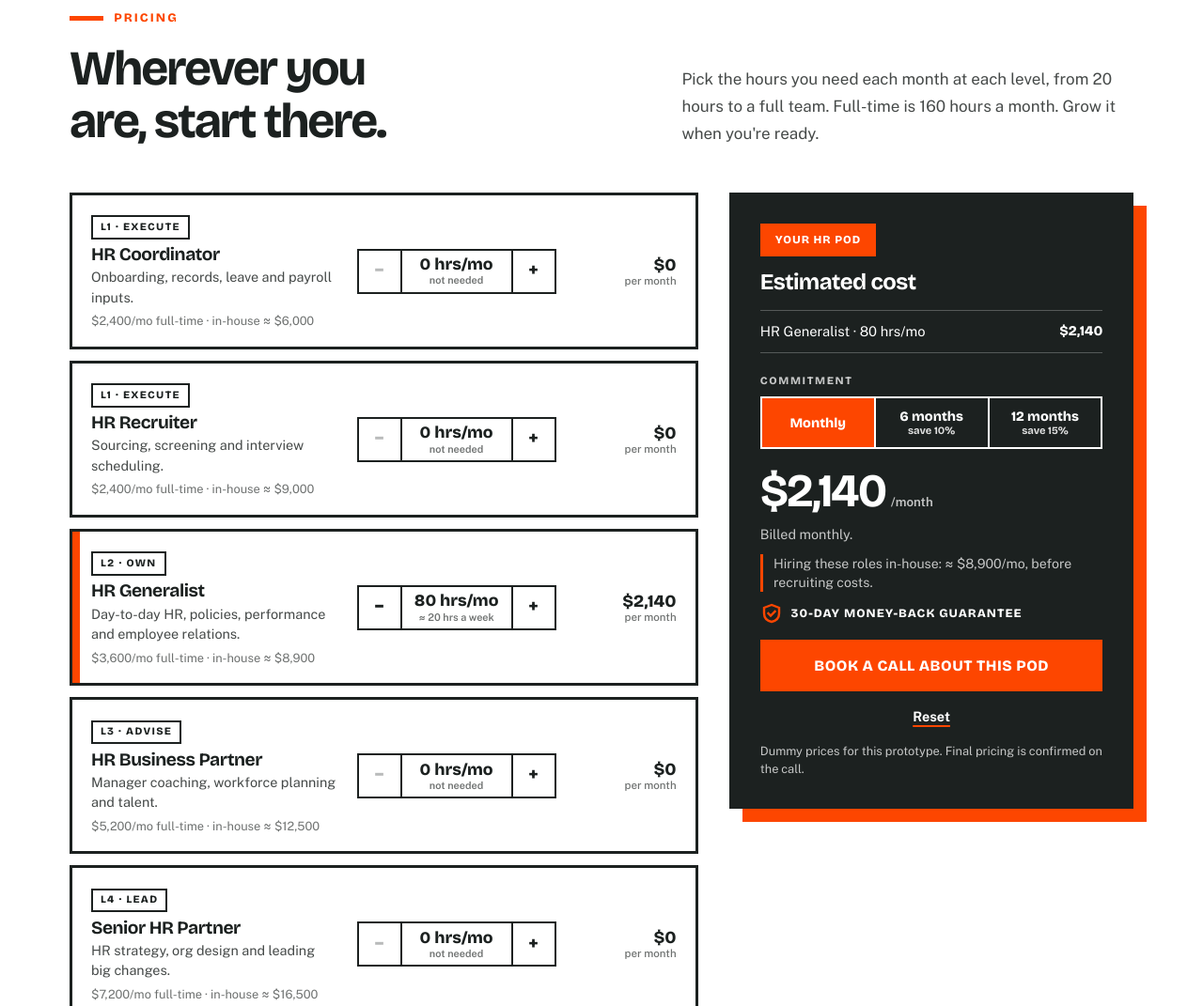
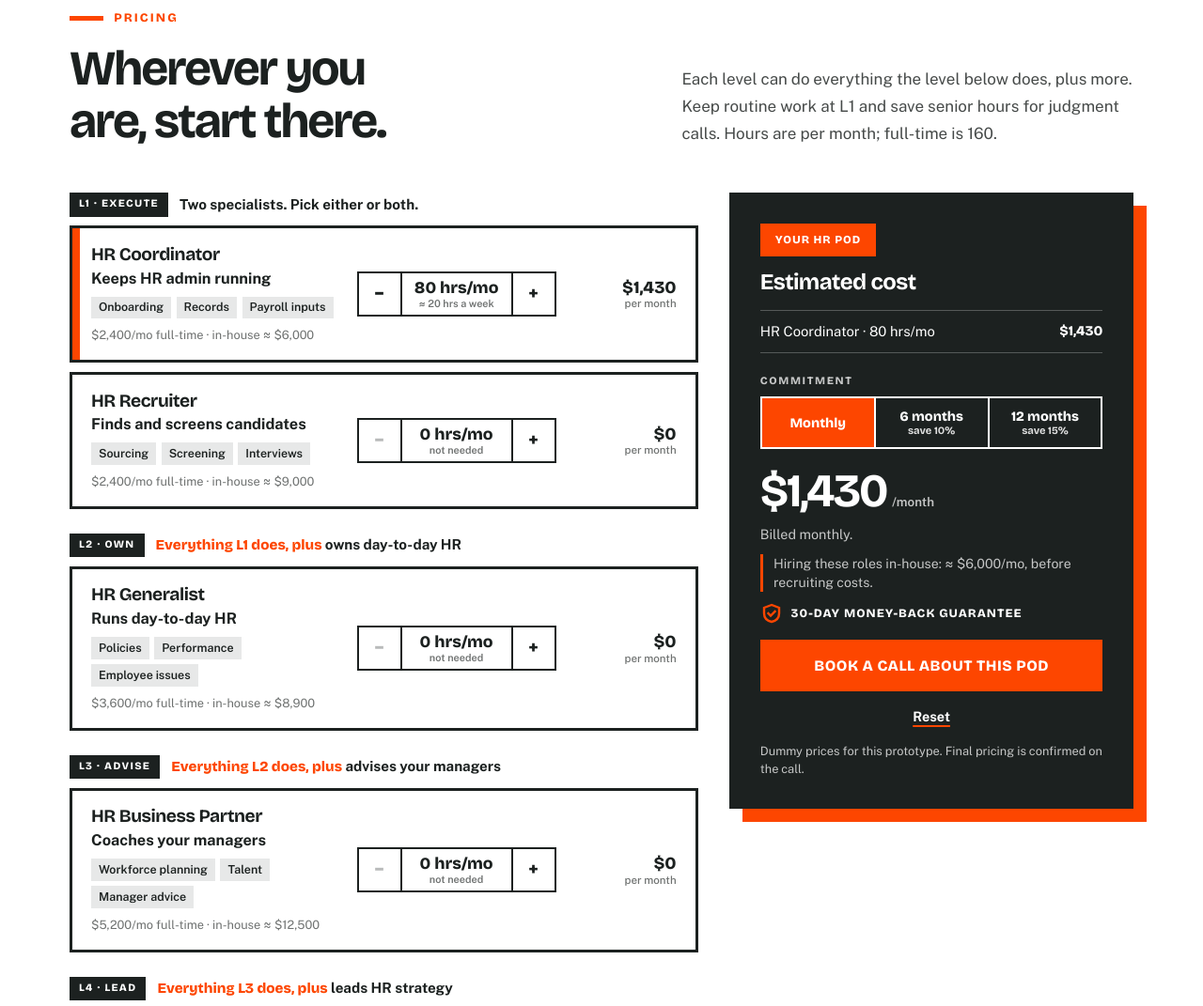
Before and after one commit to sirajsalim/intact-services, a plain HTML site: page index.html in a window 1280 px wide. Shown: the part 1652-2723 px from the top of the page at 94% size. Drawn offline with nearby package versions, Linux system fonts and the light colour scheme.

Commit message:
Make calculator roles easier to read and show the level ladder
- Default the Pod to HR Coordinator instead of HR Generalist.
- Replace each role's grey description with a short bold line and
  three task tags.
- Group roles by level (L1-L4); each header says what that level adds
  on top of the one below. L1's two specialists sit side by side.

Co-Authored-By: Claude Opus 5.5 <noreply@anthropic.com>

```diff
--- a/assets/css/site.css
+++ b/assets/css/site.css
@@ -168,12 +168,21 @@ button { font: inherit; color: inherit; cursor: pointer; }
 
 /* ---------- Pod calculator ---------- */
 .pod { display: grid; grid-template-columns: minmax(0, 1.4fr) minmax(0, .9fr); gap: clamp(1.25rem, .5rem + 2vw, 2.5rem); align-items: start; }
-.pod-rows { display: grid; gap: .75rem; }
+.pod-rows { display: grid; gap: 1.6rem; }
+
+/* Level groups: L1 → L4, each saying what it adds on top of the level below. */
+.tier { display: grid; gap: .6rem; }
+.tier-head { display: flex; align-items: center; flex-wrap: wrap; gap: .4rem .75rem; }
+.level-ink { background: var(--k); border-color: var(--k); color: var(--w); }
+.tier-note { font-weight: 700; font-size: .95rem; line-height: 1.35; }
+.tier-plus { font-family: var(--ff-h); font-weight: 800; color: var(--o); }
 .pod-row { display: grid; grid-template-columns: minmax(0, 1fr) auto 6.75rem; align-items: center; gap: 1.25rem; border: 3px solid var(--k); padding: 1.1rem 1.25rem; transition: box-shadow .25s var(--ease); }
 .pod-row.is-on { box-shadow: inset 8px 0 0 var(--o); }
-.pod-info h3 { margin-top: .4rem; font-size: 1.2rem; }
-.pod-info p { margin-top: .15rem; font-size: .9rem; line-height: 1.5; color: var(--k-80); }
-.pod-info .pod-rate { margin-top: .3rem; font-size: .8rem; color: var(--k-60); }
+.pod-info h3 { font-size: 1.2rem; }
+.pod-tagline { margin-top: .2rem; font-size: 1.02rem; font-weight: 700; line-height: 1.35; color: var(--k); }
+.pod-tasks { display: flex; flex-wrap: wrap; gap: .35rem; margin: .55rem 0 0; padding: 0; list-style: none; }
+.pod-tasks li { padding: .15rem .5rem; background: var(--k-10); font-size: .78rem; font-weight: 600; line-height: 1.5; }
+.pod-info .pod-rate { margin-top: .55rem; font-size: .8rem; line-height: 1.4; color: var(--k-60); }
 .stepper { display: flex; align-items: stretch; border: 2px solid var(--k); }
 .stepper button { width: 2.75rem; background: var(--w); border: 0; font-family: var(--ff-h); font-weight: 800; font-size: 1.3rem; line-height: 1; transition: background .2s, color .2s; }
 .stepper button:hover:not(:disabled) { background: var(--k); color: var(--w); }
--- a/assets/js/site.js
+++ b/assets/js/site.js
@@ -8,19 +8,29 @@
      ------------------------------------------------------------------ */
 
   // Hours and prices are both per MONTH. Full-time = 160 hrs a month (40 hrs a week × 4 weeks).
-  // `monthly` below is the price of one full-time person; fewer hours are charged pro rata.
+  // `monthly` below is the price of one full-time person; part-time blocks follow PART_TIME_CURVE.
   const FULL_TIME = 160;
   const WEEKS_PER_MONTH = 4;
+  // tagline + tasks: what the role does, in a few words (shown in bold and as tags in the calculator).
   // monthly: example price for one full-time person (see PRICING.md for the research behind it).
   // inHouse: what a U.S. company pays to employ the same role full-time, fully loaded
   //          (median salary ÷ 0.70 wage share, BLS ECEC). Sources in PRICING.md.
   const ROLES = {
-    coordinator: { name: 'HR Coordinator', level: 'L1 · Execute', does: 'Onboarding, records, leave and payroll inputs.', monthly: 2400, inHouse: 6000 },
-    recruiter:   { name: 'HR Recruiter', level: 'L1 · Execute', does: 'Sourcing, screening and interview scheduling.', monthly: 2400, inHouse: 9000 },
-    generalist:  { name: 'HR Generalist', level: 'L2 · Own', does: 'Day-to-day HR, policies, performance and employee relations.', monthly: 3600, inHouse: 8900 },
-    partner:     { name: 'HR Business Partner', level: 'L3 · Advise', does: 'Manager coaching, workforce planning and talent.', monthly: 5200, inHouse: 12500 },
-    senior:      { name: 'Senior HR Partner', level: 'L4 · Lead', does: 'HR strategy, org design and leading big changes.', monthly: 7200, inHouse: 16500 },
+    coordinator: { name: 'HR Coordinator', level: 'L1 · Execute', tagline: 'Keeps HR admin running', tasks: ['Onboarding', 'Records', 'Payroll inputs'], monthly: 2400, inHouse: 6000 },
+    recruiter:   { name: 'HR Recruiter', level: 'L1 · Execute', tagline: 'Finds and screens candidates', tasks: ['Sourcing', 'Screening', 'Interviews'], monthly: 2400, inHouse: 9000 },
+    generalist:  { name: 'HR Generalist', level: 'L2 · Own', tagline: 'Runs day-to-day HR', tasks: ['Policies', 'Performance', 'Employee issues'], monthly: 3600, inHouse: 8900 },
+    partner:     { name: 'HR Business Partner', level: 'L3 · Advise', tagline: 'Coaches your managers', tasks: ['Workforce planning', 'Talent', 'Manager advice'], monthly: 5200, inHouse: 12500 },
+    senior:      { name: 'Senior HR Partner', level: 'L4 · Lead', tagline: 'Leads HR strategy and big changes', tasks: ['Org design', 'Restructuring', 'Leadership'], monthly: 7200, inHouse: 16500 },
   };
+
+  // The ladder: each level can do everything the level below does, plus more.
+  // L1 has two specialists side by side; neither covers the other's work.
+  const LEVELS = [
+    { tag: 'L1 · Execute', note: 'Two specialists. Pick either or both.', roles: ['coordinator', 'recruiter'] },
+    { tag: 'L2 · Own', below: 'L1', adds: 'owns day-to-day HR', roles: ['generalist'] },
+    { tag: 'L3 · Advise', below: 'L2', adds: 'advises your managers', roles: ['partner'] },
+    { tag: 'L4 · Lead', below: 'L3', adds: 'leads HR strategy', roles: ['senior'] },
+  ];
 
   // Part-time blocks cost more per hour than full-time, like every fractional HR firm prices them.
   // Price for h hours = full-time price × (h ÷ 160) ^ PART_TIME_CURVE. 1 = straight pro rata; lower = steeper premium.
@@ -55,7 +65,7 @@
   // Pod calculator: hours a month change in steps of STEP, up to MAX per role.
   const STEP = 20;
   const MAX = 800;
-  const POD_DEFAULT = { generalist: 80 };
+  const POD_DEFAULT = { coordinator: 80 };
 
   // Booking: dummy call slots on the next five weekdays, at these UTC hours.
   const SLOT_HOURS_UTC = [14, 16, 19];
@@ -185,7 +195,9 @@
 
   const rows = $('#podRows');
   const rowRefs = {};
-  Object.entries(ROLES).forEach(([key, role]) => {
+
+  function buildRow(key) {
+    const role = ROLES[key];
     const minus = el('button', { type: 'button', textContent: '−', ariaLabel: `Fewer hours of ${role.name}` });
     const plus = el('button', { type: 'button', textContent: '+', ariaLabel: `More hours of ${role.name}` });
     const out = el('output', { ariaLive: 'polite' });
@@ -194,16 +206,27 @@
     plus.addEventListener('click', () => { pod.hours[key] = Math.min(MAX, pod.hours[key] + STEP); renderPod(); });
     const row = el('div', { className: 'pod-row' }, [
       el('div', { className: 'pod-info' }, [
-        el('span', { className: 'level', textContent: role.level }),
         el('h3', { textContent: role.name }),
-        el('p', { textContent: role.does }),
+        el('p', { className: 'pod-tagline', textContent: role.tagline }),
+        el('ul', { className: 'pod-tasks', ariaLabel: `${role.name} handles` }, role.tasks.map((t) => el('li', { textContent: t }))),
         el('p', { className: 'pod-rate', textContent: `${money(role.monthly)}/mo full-time · in-house ≈ ${money(role.inHouse)}` }),
       ]),
       el('div', { className: 'stepper' }, [minus, out, plus]),
       sub,
     ]);
     rowRefs[key] = { row, minus, plus, out, sub };
-    rows.append(row);
+    return row;
+  }
+
+  // One group per level, with a header saying what the level adds on top of the one below.
+  LEVELS.forEach((lvl) => {
+    const note = lvl.below
+      ? el('p', { className: 'tier-note' }, [el('span', { className: 'tier-plus', textContent: `Everything ${lvl.below} does, plus` }), ` ${lvl.adds}`])
+      : el('p', { className: 'tier-note', textContent: lvl.note });
+    rows.append(el('div', { className: 'tier', role: 'group', ariaLabel: lvl.tag }, [
+      el('div', { className: 'tier-head' }, [el('span', { className: 'level level-ink', textContent: lvl.tag }), note]),
+      ...lvl.roles.map(buildRow),
+    ]));
   });
 
   const termSeg = $('#term');
--- a/index.html
+++ b/index.html
@@ -12,7 +12,7 @@
   <link rel="preconnect" href="https://fonts.gstatic.com" crossorigin>
   <link rel="stylesheet" href="https://fonts.googleapis.com/css2?family=Bricolage+Grotesque:opsz,wght@12..96,700;12..96,800&family=Public+Sans:wght@400;500;600;700&display=swap">
   <!-- Bump ?v= on each release so browsers don't mix old and new files. -->
-  <link rel="stylesheet" href="assets/css/site.css?v=3">
+  <link rel="stylesheet" href="assets/css/site.css?v=4">
 </head>
 <body>
   <a class="skip" href="#main">Skip to content</a>
@@ -130,7 +130,7 @@
             <p class="eyebrow">Pricing</p>
             <h2>Wherever you are, start there.</h2>
           </div>
-          <p>Pick the hours you need each month at each level, from 20 hours to a full team. Full-time is 160 hours a month. Grow it when you're ready.</p>
+          <p>Each level can do everything the level below does, plus more. Keep routine work at L1 and save senior hours for judgment calls. Hours are per month; full-time is 160.</p>
         </div>
         <div class="pod">
           <div class="pod-rows" id="podRows"></div>
@@ -274,6 +274,6 @@
     </div>
   </dialog>
 
-  <script src="assets/js/site.js?v=3" defer></script>
+  <script src="assets/js/site.js?v=4" defer></script>
 </body>
 </html>
```
Also changed, not shown: 1 other file.
